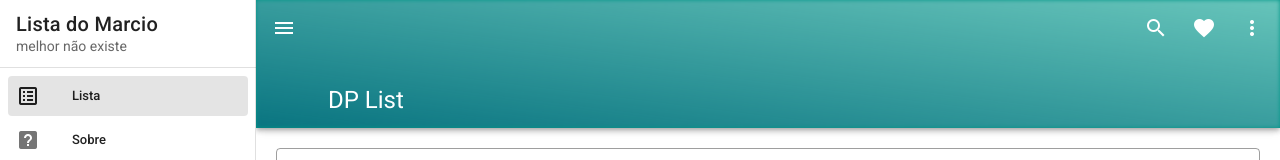
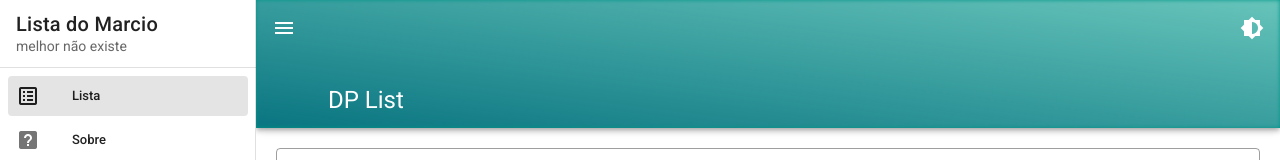
Before and after one commit to Manecraf69/Lista-de-Tarefas-DP, a Vue app: page / in a window 1280 px wide. Shown: the top 160 px of the page. Built offline with nearby package versions, Linux system fonts and the light colour scheme.

Commit message:
modo escuro implementado

```diff
--- a/src/App.vue
+++ b/src/App.vue
@@ -50,16 +50,8 @@
 
       <v-spacer></v-spacer>
 
-      <v-btn icon>
-        <v-icon>mdi-magnify</v-icon>
-      </v-btn>
-
-      <v-btn icon>
-        <v-icon>mdi-heart</v-icon>
-      </v-btn>
-
-      <v-btn icon>
-        <v-icon>mdi-dots-vertical</v-icon>
+      <v-btn icon @click="$vuetify.theme.dark = !$vuetify.theme.dark">
+        <v-icon>mdi-brightness-6</v-icon>
       </v-btn>
     </v-app-bar>
 
--- a/src/plugins/vuetify.js
+++ b/src/plugins/vuetify.js
@@ -1,7 +1,10 @@
-import Vue from 'vue';
-import Vuetify from 'vuetify/lib/framework';
+import Vue from "vue";
+import Vuetify from "vuetify/lib/framework";
 
 Vue.use(Vuetify);
 
 export default new Vuetify({
+  theme: {
+    dark: false,
+  },
 });
--- a/src/views/AboutView.vue
+++ b/src/views/AboutView.vue
@@ -1,5 +1,5 @@
 <template>
-  <div class="about">
+  <div class="about px-3 py-1">
     <h1 class="mb-3">Porque usar uma lista?</h1>
     <p>
       Lorem ipsum dolor sit amet consectetur adipisicing elit. Laboriosam
--- a/src/views/HomeView.vue
+++ b/src/views/HomeView.vue
@@ -16,14 +16,11 @@
       <section v-for="tarefa in tarefas" :key="tarefa.id">
         <v-list-item
           @click="tarefa.feita = !tarefa.feita"
-          :class="{ 'teal lighten-5': tarefa.feita }"
+          :class="{ 'teal lighten-3': tarefa.feita }"
         >
           <template #default>
             <v-list-item-action>
-              <v-checkbox
-                :input-value="tarefa.feita"
-                color="primary"
-              ></v-checkbox>
+              <v-checkbox :input-value="tarefa.feita" color="teal"></v-checkbox>
             </v-list-item-action>
 
             <v-list-item-content>
```
